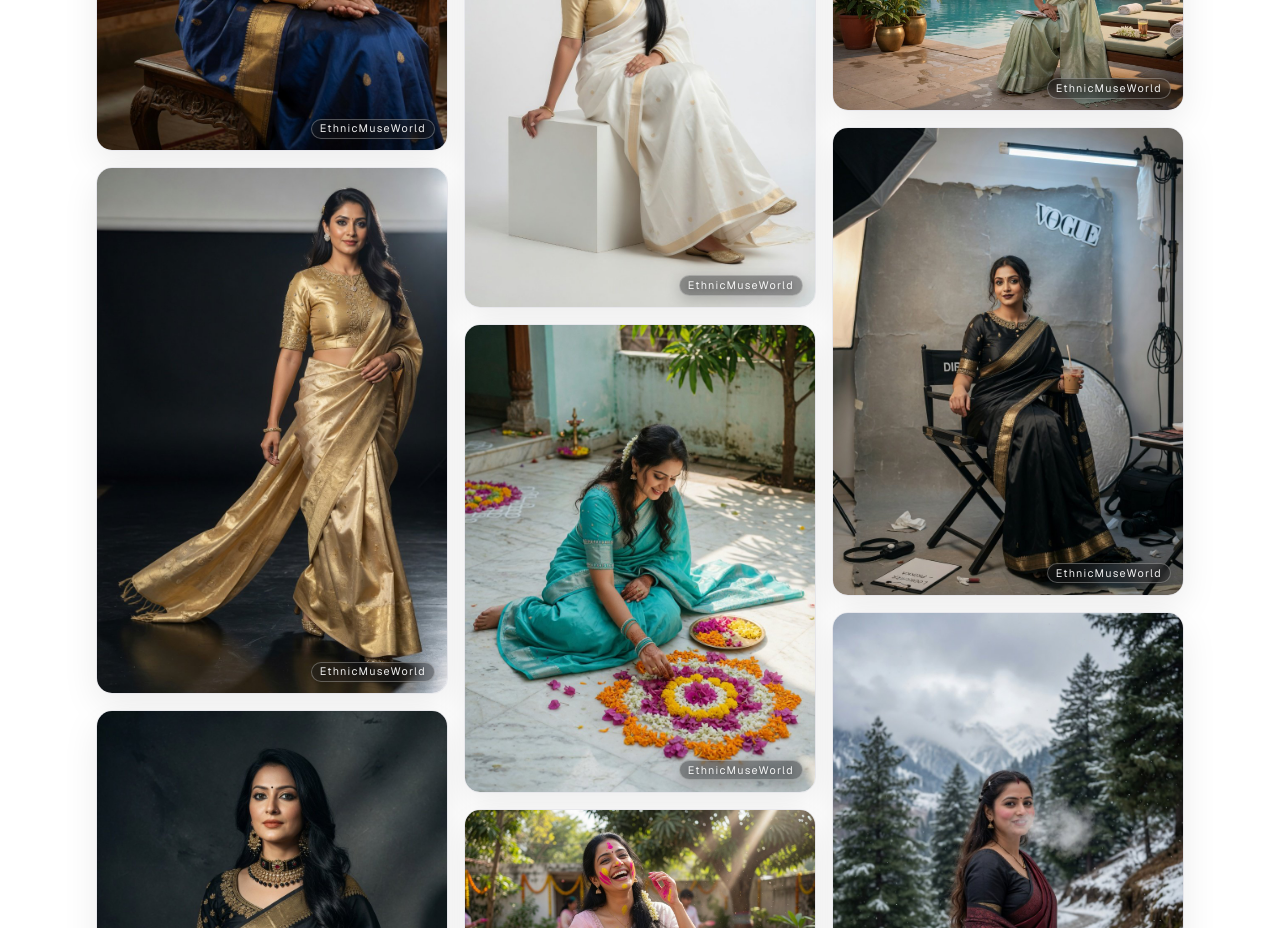
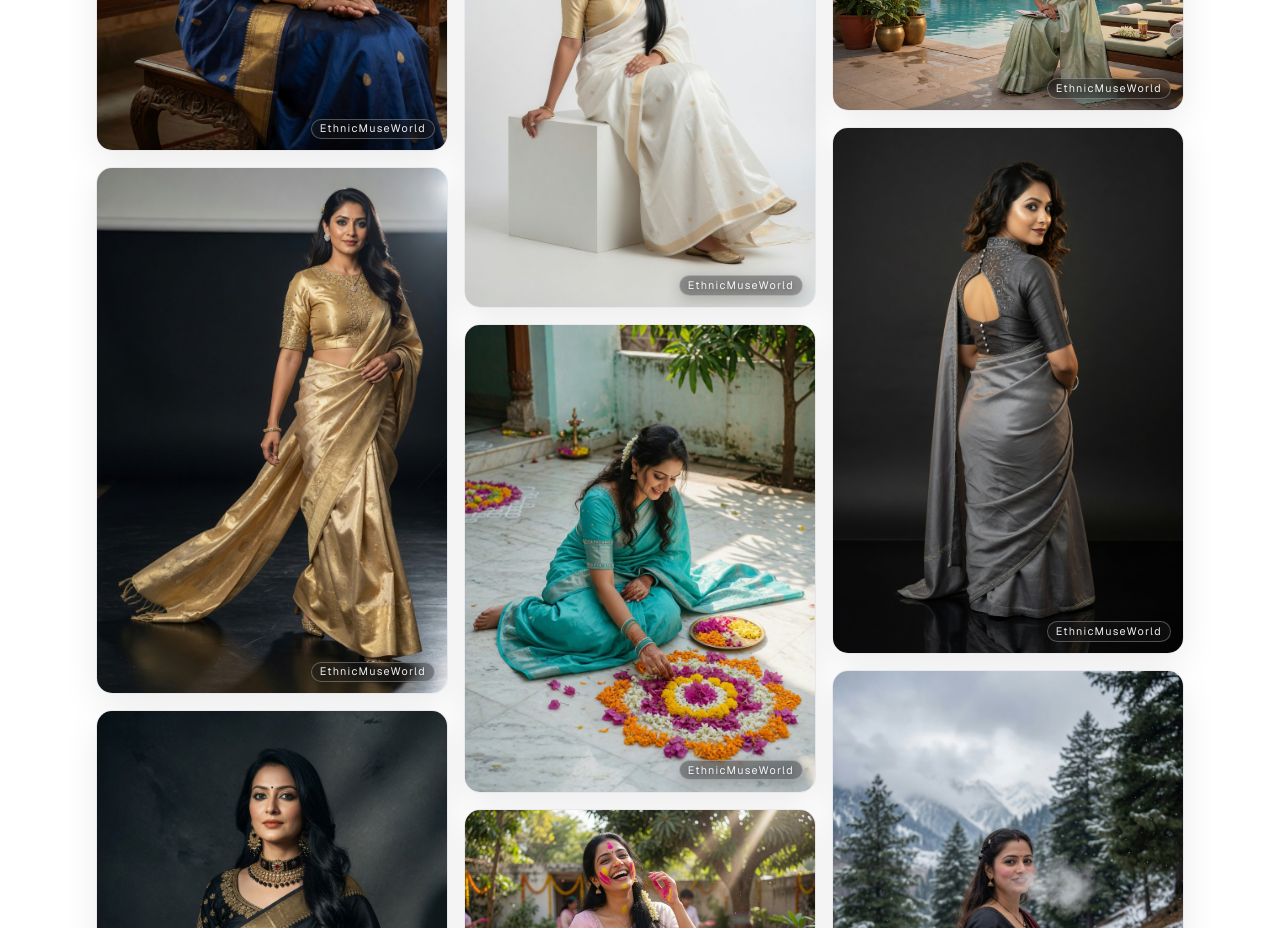
Before and after one commit to TaarakChauhan/ethnicmuse-web, a Next.js app: page / in a window 1280 px wide. Shown: the part 2360-3288 px from the top of the page. Built offline with nearby package versions, Linux system fonts and the light colour scheme.

Commit message:
Replace gallery image with visible VOGUE logo

```diff
--- a/src/app/page.tsx
+++ b/src/app/page.tsx
@@ -86,7 +86,7 @@ const GALLERY = [
   { src: "/gallery/gallery-70.jpg", alt: "Saree fashion look with soft light" },
   { src: "/gallery/gallery-71.jpg", alt: "Graceful ethnic portrait for brands" },
   { src: "/gallery/gallery-72.jpg", alt: "Gold detail saree fashion look" },
-  { src: "/gallery/gallery-73.jpg", alt: "Feminine evening ethnic portrait" },
+  { src: "/gallery/gallery-101.jpg", alt: "Grey silk saree studio portrait" },
   { src: "/gallery/gallery-74.jpg", alt: "Colorful Indian fashion portrait" },
   { src: "/gallery/gallery-75.jpg", alt: "Refined silk saree beauty look" },
   { src: "/gallery/gallery-76.jpg", alt: "Indian ethnic fashion portrait" },
```
Also changed, not shown: public/gallery/gallery-101.jpg (added), public/gallery/gallery-73.jpg (deleted).
